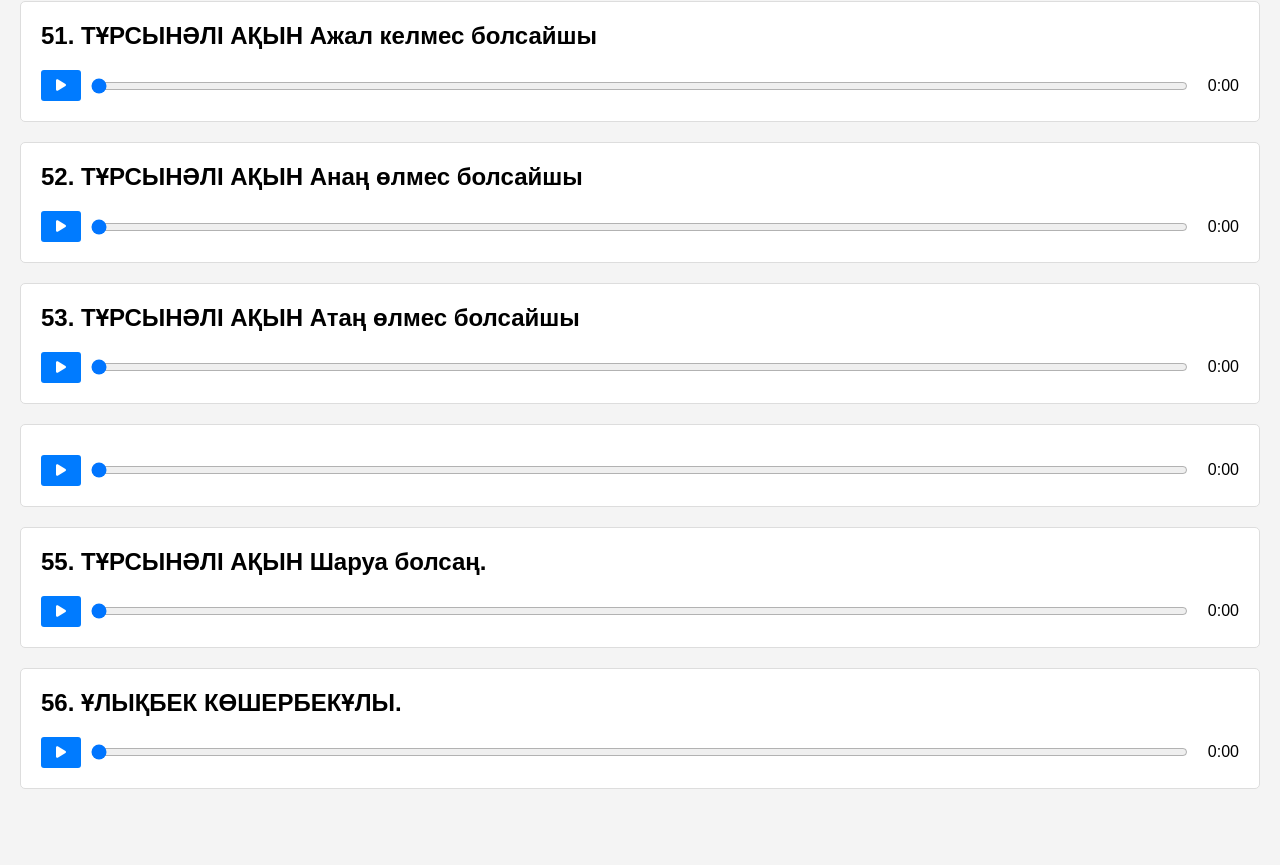
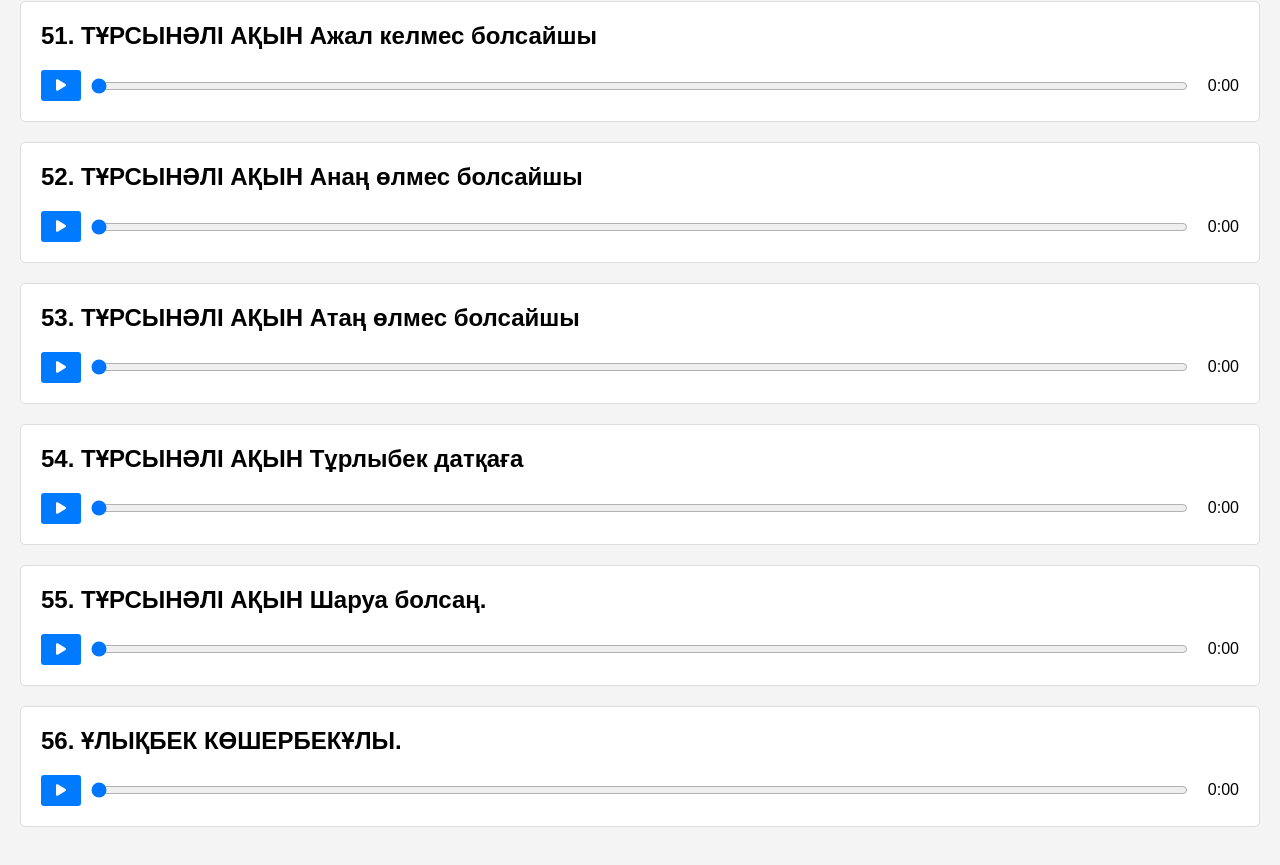
Before and after one commit to toiga-keliniz/ontustuk-sirly-sazi, a plain HTML site: page index.html in a window 1280 px wide. Shown: the part 7344-8209 px from the top of the page. Before the commit the page ends 8173 px from the top, so only its background shows below. Drawn offline with Linux system fonts and the light colour scheme.

Commit message:
Update index.html

```diff
--- a/index.html
+++ b/index.html
@@ -650,6 +650,7 @@
 
         <div class="audio-container">
             <div class="audio-info">
+                <h2>54. ТҰРСЫНӘЛІ АҚЫН Тұрлыбек датқаға</h2>
                 <audio id="audio54" src="audio/54.mp3"></audio>
                 <div class="controls">
                     <button id="play54" onclick="toggleAudio('audio54')"><i class="fas fa-play"></i></button>
```
